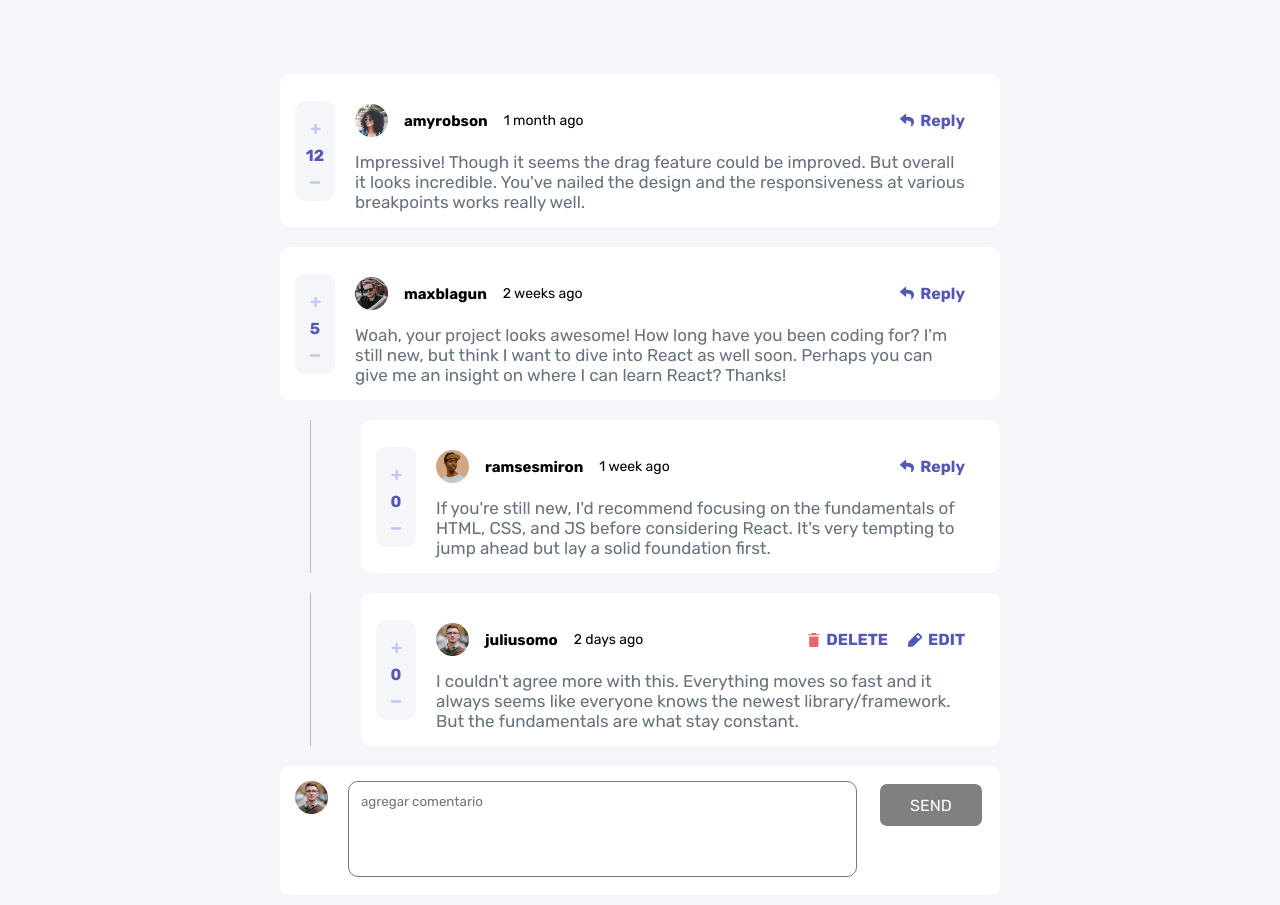
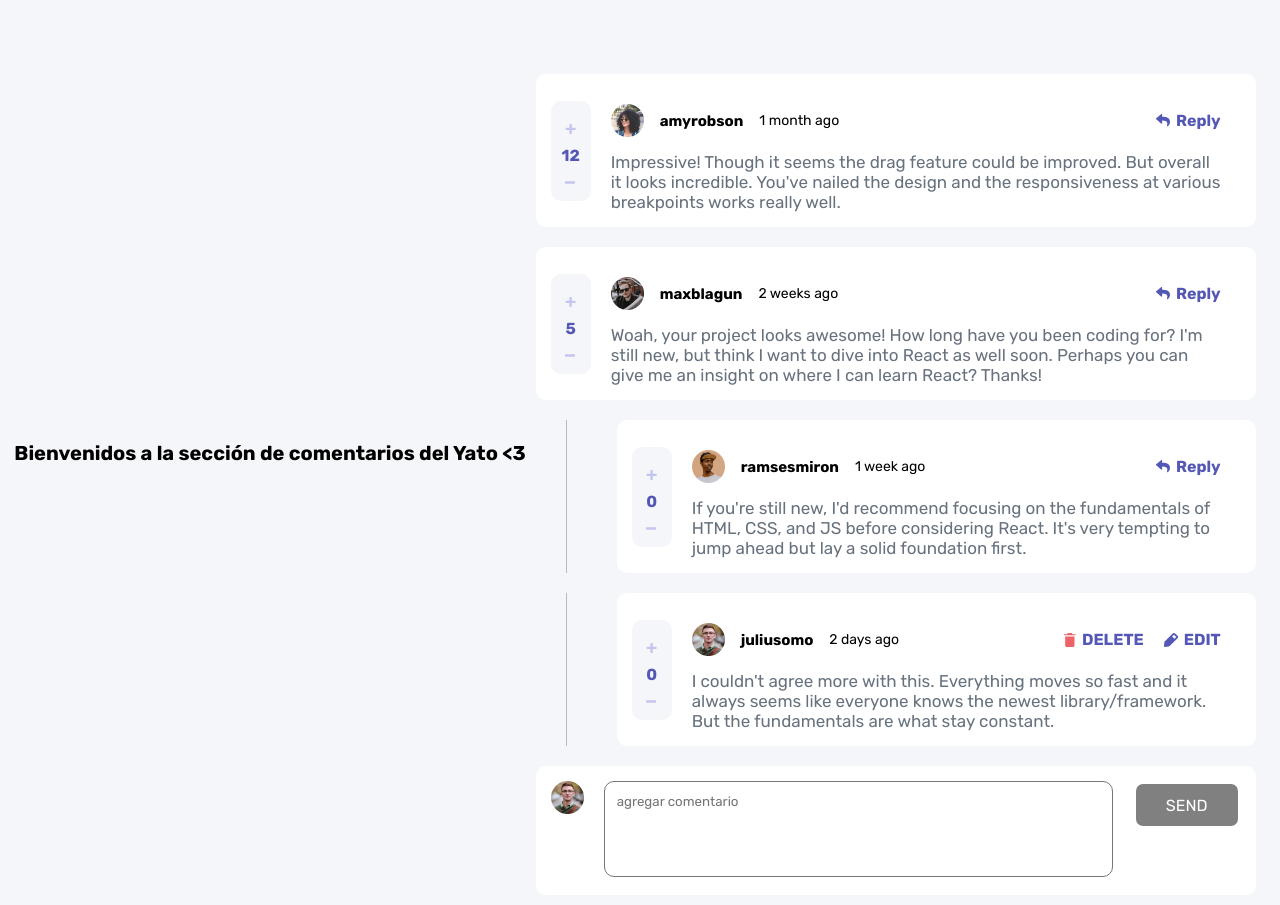
Before and after one commit to elyato/presentacionBeta, a plain HTML site: page index.html in a window 1280 px wide. Drawn offline with Linux system fonts and the light colour scheme.

Commit message:
Titulo de la página

```diff
--- a/index.html
+++ b/index.html
@@ -8,6 +8,7 @@
     <link rel="stylesheet" href="styles/main.css" />
   </head>
   <body>
+    <h1>Bienvenidos a la sección de comentarios del Yato <3</h1>
     <section id="content-home"></section>
     <section id="content-modal" class="hidden container-modal"></section>
     <script type="module" src="JavaScript/main.js"></script>
```
